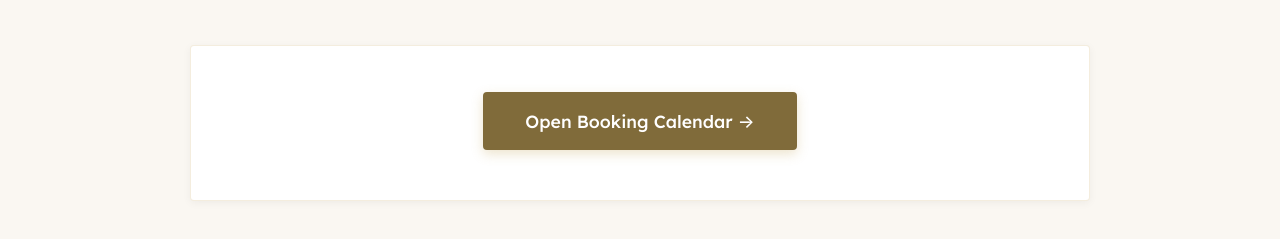
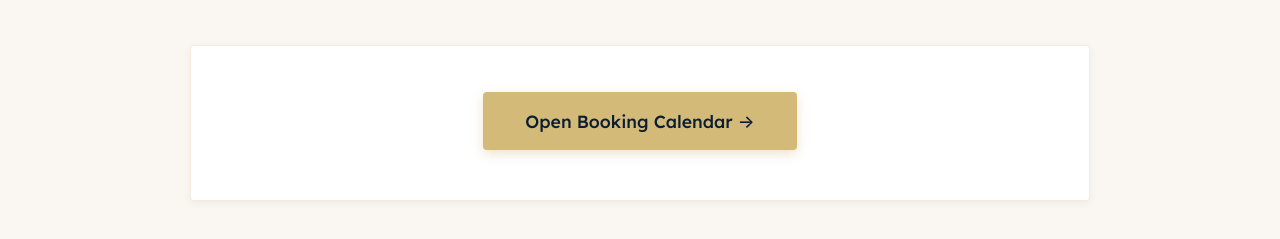
Before and after one commit to ohdaveed/michael3.0, a website with bundled scripts: page public/thank-you.html in a window 1280 px wide. In both pictures the pointer is over the link "Open Booking Calendar →". Shown: the part 790-1029 px from the top of the page. Built offline with nearby package versions, Linux system fonts and the light colour scheme.

Commit message:
fix(a11y): fix contrast failure on thank-you booking button
.btn-booking used white text on the --gold background (2.36:1, failing
WCAG AA's 4.5:1 minimum) — caught by pa11y on the live site. Switch to
navy text, matching .btn-primary's already-accessible gold-button
pattern used elsewhere on the site (7.19:1). Hover state moves to
--gold-light to keep it distinct from the new resting state.

```diff
--- a/public/css/components/thank-you-hero.css
+++ b/public/css/components/thank-you-hero.css
@@ -87,7 +87,7 @@
   font-family: var(--sans);
   font-size: 1.1rem;
   font-weight: 500;
-  color: var(--white);
+  color: var(--navy);
   background: var(--gold);
   border: 2px solid var(--gold);
   border-radius: 4px;
@@ -96,8 +96,8 @@
   cursor: pointer;
 }
 .btn-booking:hover {
-  background: var(--gold-text);
-  border-color: var(--gold-text);
+  background: var(--gold-light);
+  border-color: var(--gold-light);
   transform: translateY(-2px);
   box-shadow: 0 4px 12px rgba(197, 165, 90, 0.3);
 }
```
